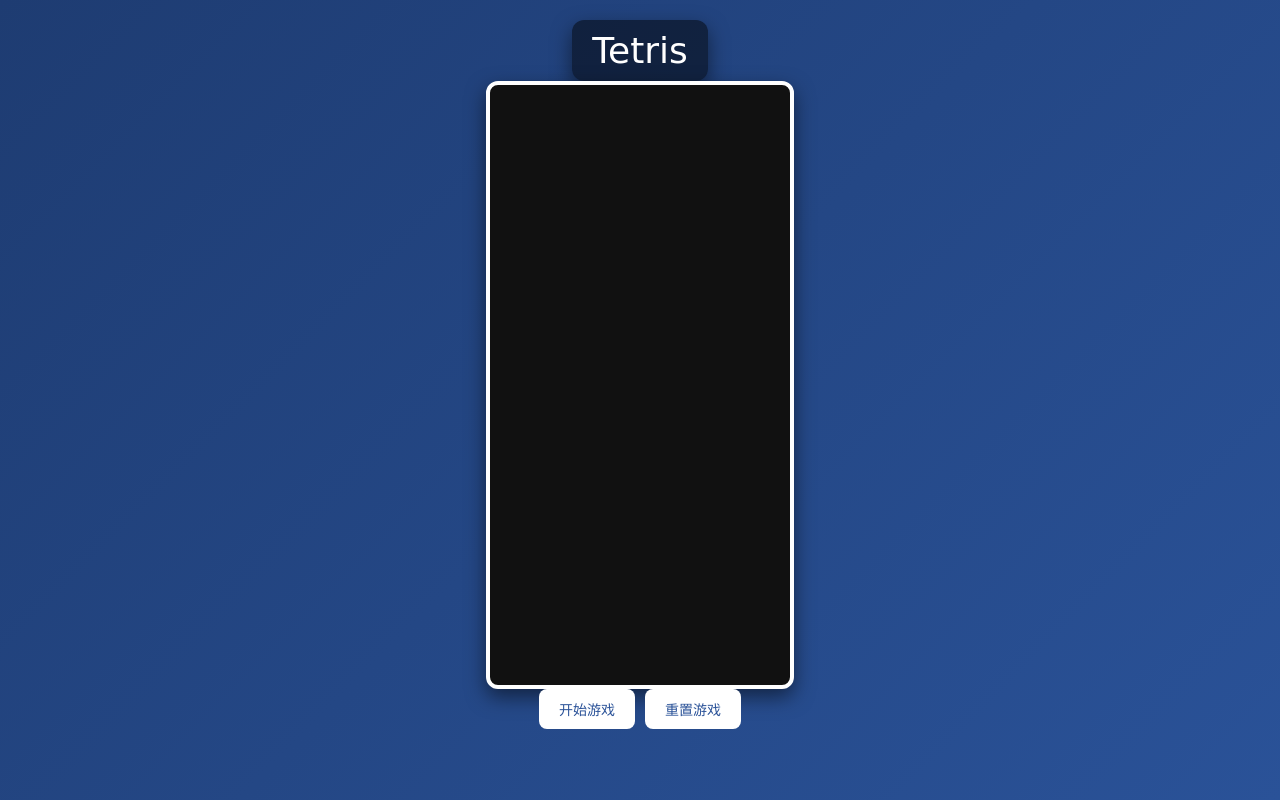
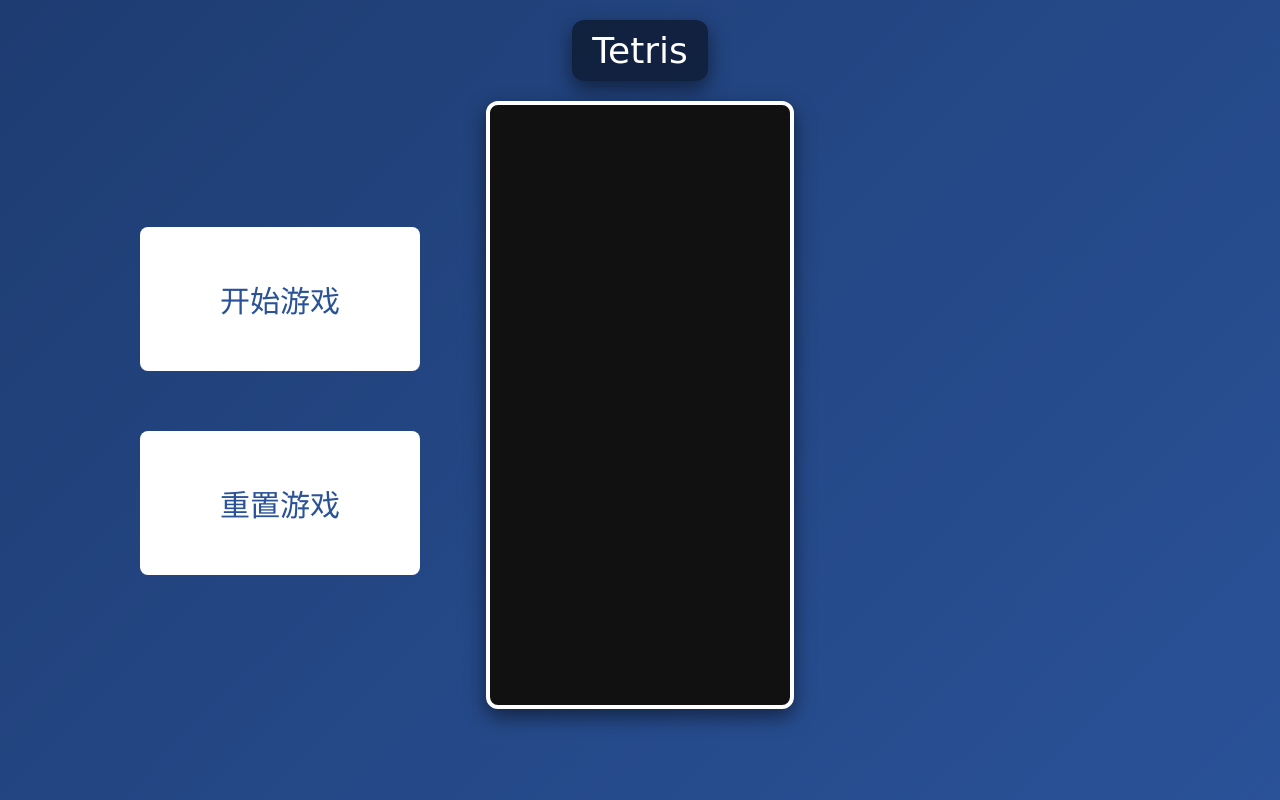
Before and after one commit to LAl4l4/First_web, a plain HTML site: page tetris.html in a window 1280 px wide. Drawn offline with Linux system fonts and the light colour scheme.

Commit message:
new distribution

```diff
--- a/t_web.css
+++ b/t_web.css
@@ -34,18 +34,15 @@
         text-align: center;
     }
 
-    .button-container {
-        display: flex;
-        gap: 10px;
-    }
+
 
     button {
         background: #fff;
         color: #2a5298;
         border: none;
-        padding: 10px 20px;
+        padding: 50px 80px;
         border-radius: 8px;
-        font-size: 14px;
+        font-size: 30px;
         cursor: pointer;
         transition: all 0.2s;
     }
@@ -55,18 +52,34 @@
         transform: translateY(-2px);
     }
 
-    main {
-        display: flex;
-        justify-content: center;
-        align-items: center;
-        flex-direction: column;
-    }
+main {
+    display: grid;
+    grid-template-columns: 1fr auto 1fr;
+    justify-content: center;
+    gap: 40px;  /* 两边分布 */
+    align-items: flex-start;         /* 顶部对齐 */
+    width: 100%;
+    max-width: 1000px;               /* 限制最大宽度，不会太散 */
+    margin-top: 20px;
+}
+
+/* 左侧按钮区域 */
+.button-container {
+    display: flex;
+    flex-direction: column;   /* 按钮上下排列 */
+    gap: 60px;
+    align-items: flex-start;
+    justify-content: center;
+    height: 600px;
+    grid-column: 1;
+}
 
     canvas {
         border: 4px solid #fff;
         border-radius: 12px;
         background: #111;
         box-shadow: 0 8px 20px rgba(0,0,0,0.5);
+        grid-column: 2;
     }
 
     /* 响应式 */
--- a/tetris.html
+++ b/tetris.html
@@ -12,12 +12,13 @@
 <header id="ht">Tetris</header>
 
 <main>
-    <canvas id="canvas" width="300" height="600"></canvas>
-
-    <div class="button-container">
+        <div class="button-container">
         <button id="startBtn">开始游戏</button>
         <button id="resetBtn">重置游戏</button>
     </div>
+    <canvas id="canvas" width="300" height="600"></canvas>
+
+
 </main>
 
 <script src="t_web.js"></script>
```
